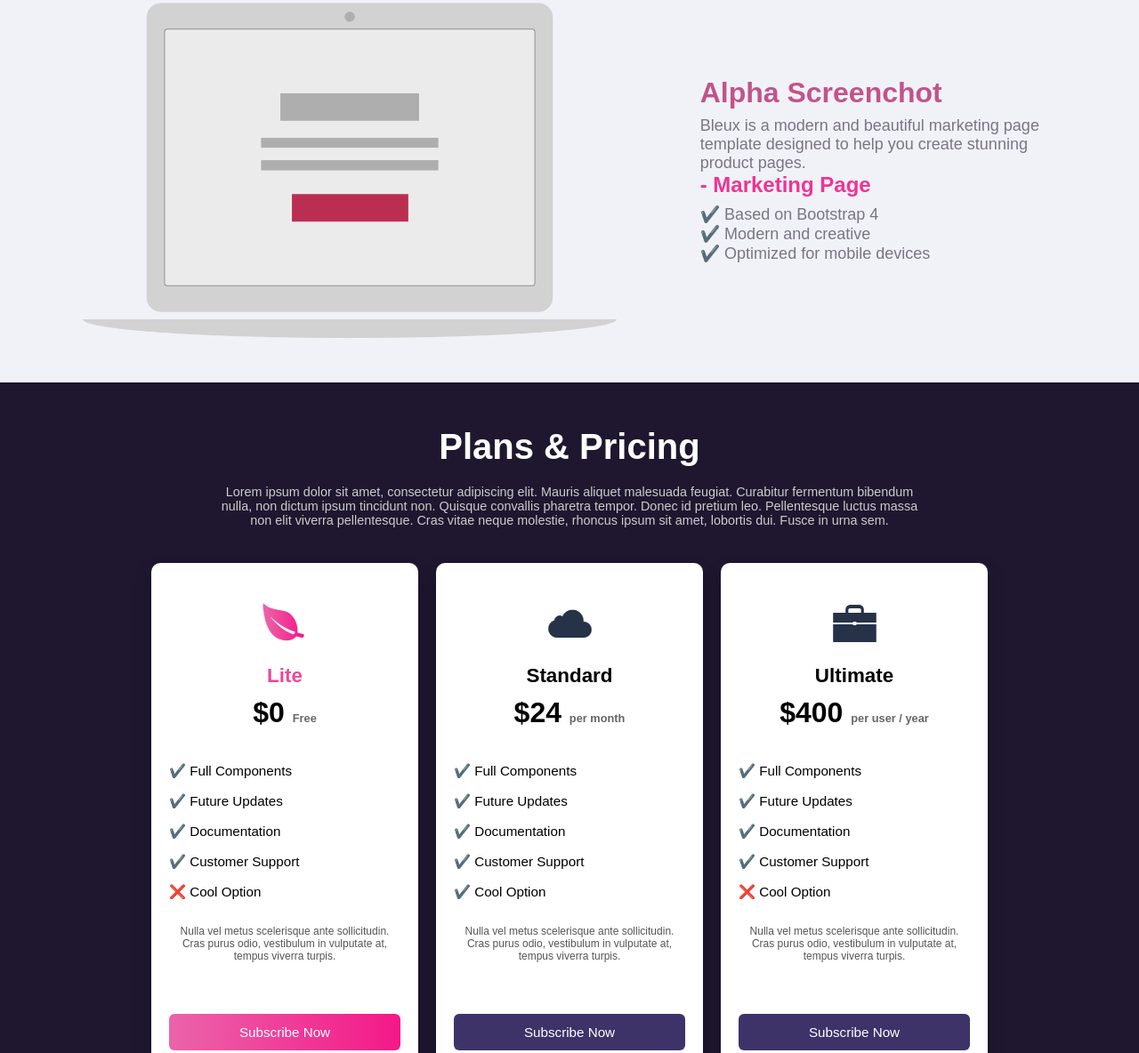
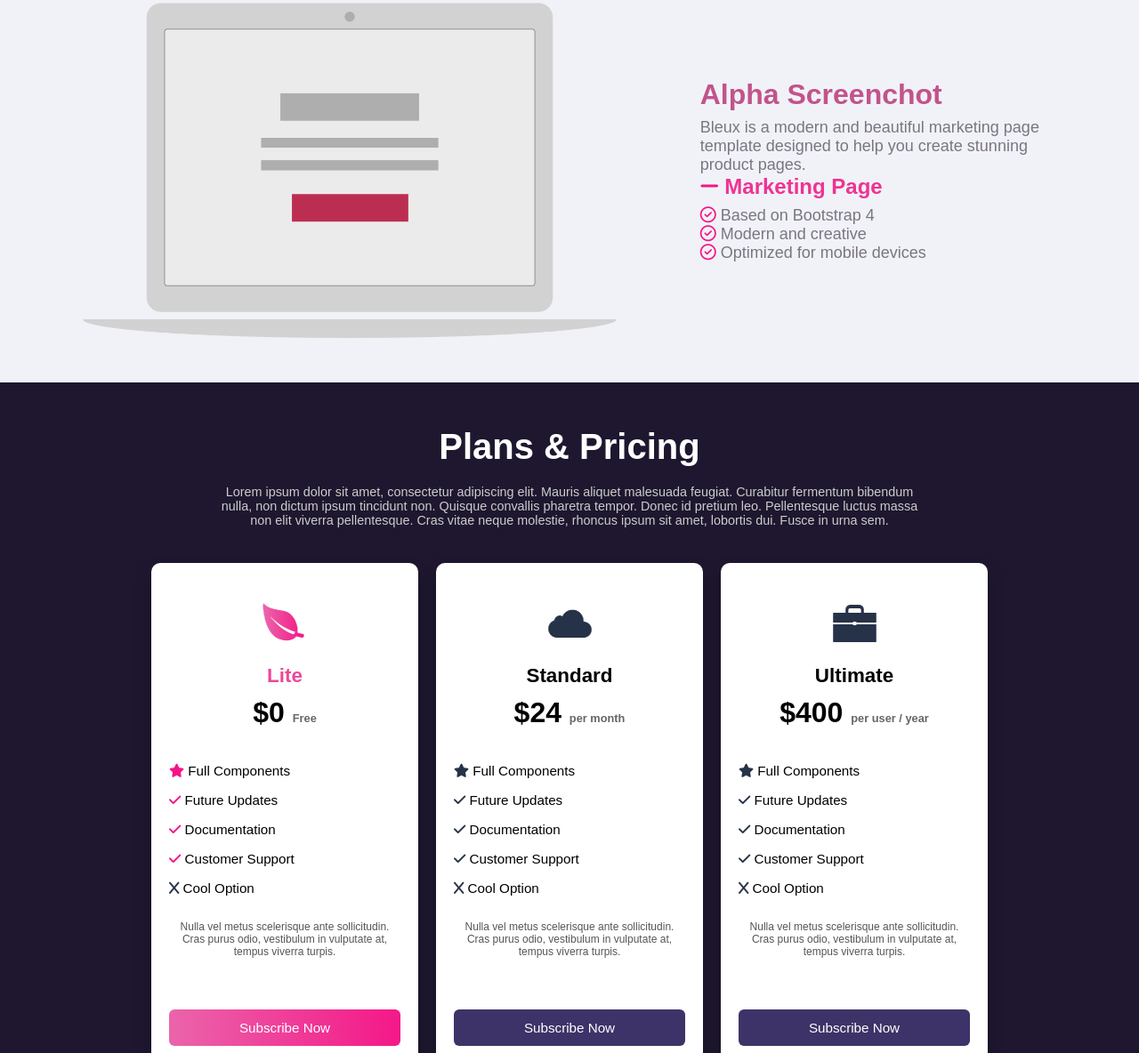
Before and after one commit to saaqes/Bleux, a plain HTML site: page index.html in a window 1280 px wide. Shown: the part 959-2143 px from the top of the page at 89% size. Drawn offline with Linux system fonts and the light colour scheme.

Commit message:
index.html

```diff
--- a/index.html
+++ b/index.html
@@ -12,11 +12,11 @@
         <img width="120" src="assets/imagenes/logo.png" alt="Bleux Logo" class="logo">
         <nav>
             <ul>
-                <li><a href="#about">About</a></li>
-                <li><a href="#features">Features</a></li>
-                <li><a href="#usecase">Use Case</a></li>
-                <li><a href="#pricing">Pricing</a></li>
-                <a class="download" href="#download">Download</a>
+                <li><a href="#">About</a></li>
+                <li><a href="#">Features</a></li>
+                <li><a href="#">Use Case</a></li>
+                <li><a href="#">Pricing</a></li>
+                <a class="download" href="#">Download</a>
             </ul>
         </nav>
     </header>
@@ -50,10 +50,10 @@
             <div class="pc-text">
                 <h3>Alpha Screenchot</h3>
                 <p>Bleux is a modern and beautiful marketing page template designed to help you create stunning product pages.</p>
-                <h4>- Marketing Page</h4>
-                <p>✔️ Based on Bootstrap 4</p>
-                <p>✔️ Modern and creative</p>
-                <p>✔️ Optimized for mobile devices</p>
+                <h4><i class="fa-solid fa-minus" style="color: #f41486;"></i> Marketing Page</h4>
+                <p><i class="fa-regular fa-circle-check" style="color: #f41486;"></i> Based on Bootstrap 4</p>
+                <p><i class="fa-regular fa-circle-check" style="color: #f41486;"></i> Modern and creative</p>
+                <p><i class="fa-regular fa-circle-check" style="color: #f41486;"></i> Optimized for mobile devices</p>
 
         </div>
     </div>
@@ -76,11 +76,11 @@
             <p class="price">$0 <span>Free</span></p>
         </div>
         <ul class="features">
-            <li>✔️ Full Components</li>
-            <li>✔️ Future Updates</li>
-            <li>✔️ Documentation</li>
-            <li>✔️ Customer Support</li>
-            <li>❌ Cool Option</li>
+            <li><i class="fa-solid fa-star" style="color: #f41486;"></i></i> Full Components</li>
+            <li><i class="fa-solid fa-check" style="color: #f41486;"></i></i> Future Updates</li>
+            <li><i class="fa-solid fa-check" style="color: #f41486;"></i> Documentation</li>
+            <li><i class="fa-solid fa-check" style="color: #f41486;"></i> Customer Support</li>
+            <li><i class="fa-solid fa-x" style="color: #263247;"></i> Cool Option</li>
         </ul>
         <p class="card-description">
             Nulla vel metus scelerisque ante sollicitudin. Cras purus odio, vestibulum in vulputate at, tempus viverra turpis.
@@ -95,11 +95,11 @@
             <p class="price">$24 <span>per month</span></p>
         </div>
         <ul class="features">
-            <li>✔️ Full Components</li>
-            <li>✔️ Future Updates</li>
-            <li>✔️ Documentation</li>
-            <li>✔️ Customer Support</li>
-            <li>✔️ Cool Option</li>
+            <li><i class="fa-solid fa-star" style="color: #263247;"></i></i> Full Components</li>
+            <li><i class="fa-solid fa-check" style="color: #263246;"></i> Future Updates</li>
+            <li><i class="fa-solid fa-check" style="color: #263246;"></i> Documentation</li>
+            <li><i class="fa-solid fa-check" style="color: #263246;"></i> Customer Support</li>
+            <li><i class="fa-solid fa-x" style="color: #263247;"></i></i> Cool Option</li>
         </ul>
         <p class="card-description">
             Nulla vel metus scelerisque ante sollicitudin. Cras purus odio, vestibulum in vulputate at, tempus viverra turpis.
@@ -114,11 +114,11 @@
             <p class="price">$400 <span>per user / year</span></p>
         </div>
         <ul class="features">
-            <li>✔️ Full Components</li>
-            <li>✔️ Future Updates</li>
-            <li>✔️ Documentation</li>
-            <li>✔️ Customer Support</li>
-            <li>❌ Cool Option</li>
+            <li><i class="fa-solid fa-star" style="color: #263247;"></i></i> Full Components</li>
+            <li><i class="fa-solid fa-check" style="color: #263246;"></i> Future Updates</li>
+            <li><i class="fa-solid fa-check" style="color: #263246;"></i> Documentation</li>
+            <li><i class="fa-solid fa-check" style="color: #263246;"></i> Customer Support</li>
+            <li><i class="fa-solid fa-x" style="color: #263247;"></i> Cool Option</li>
         </ul>
         <p class="card-description">
             Nulla vel metus scelerisque ante sollicitudin. Cras purus odio, vestibulum in vulputate at, tempus viverra turpis.
```
